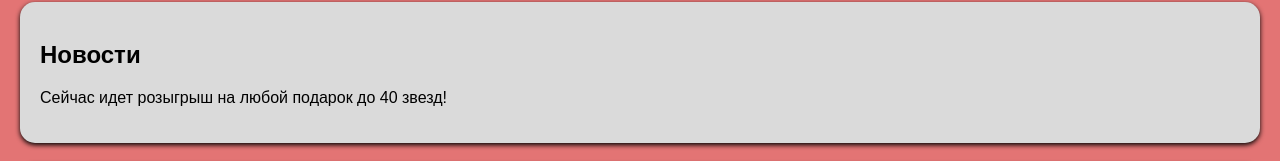
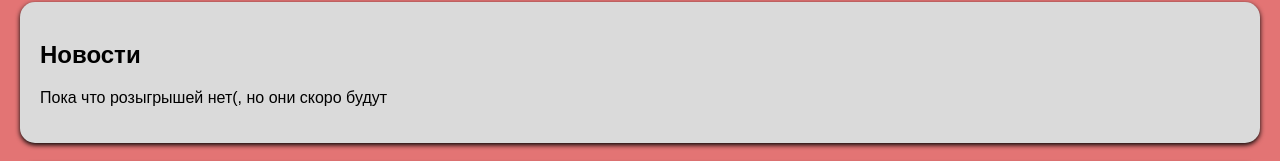
Before and after one commit to Cdoxcomputer39/cdoxcomputer.channel.39, a plain HTML site: page index.html in a window 1280 px wide. Shown: the part 542-703 px from the top of the page. Drawn offline with Linux system fonts and the light colour scheme.

Commit message:
index.html

```diff
--- a/index.html
+++ b/index.html
@@ -29,7 +29,7 @@
 </section>
 <section id="News">
     <h2>Новости</h2>
-    <p>Сейчас идет розыгрыш на любой подарок до 40 звезд!</p>
+    <p>Пока что розыгрышей нет(, но они скоро будут</p>
 </section>
 <section id="Photo">
     <h2>Наши фото</h2>
```
